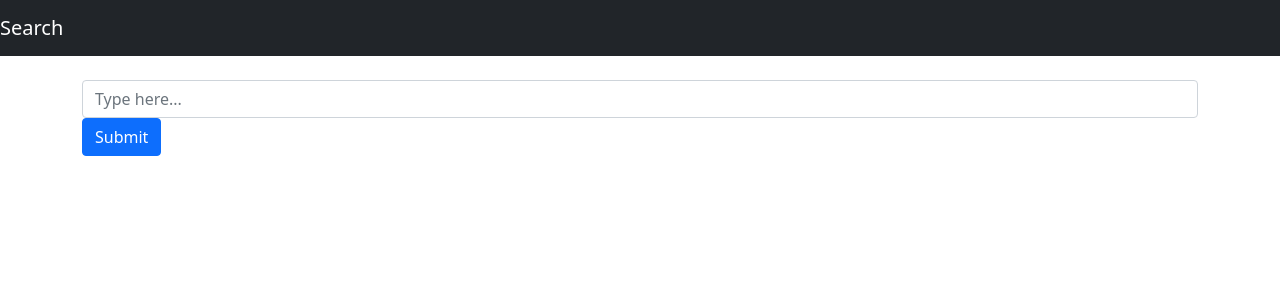
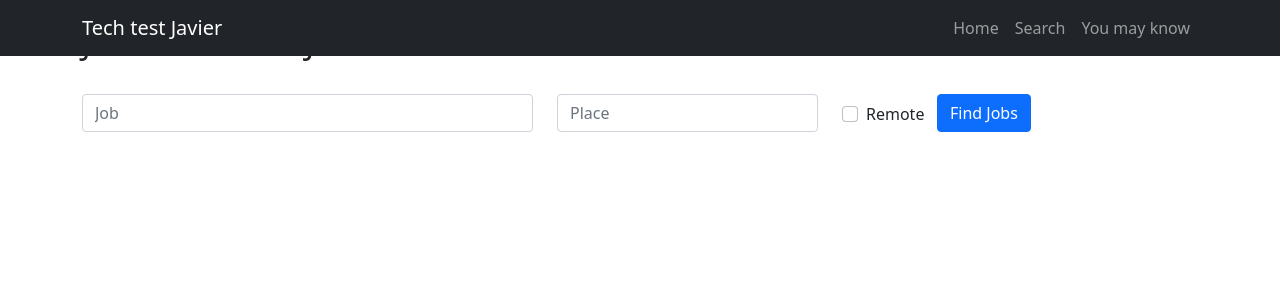
Before and after one commit to ingjavierpinilla/job-search-engine, a Django app: page / in a window 1280 px wide. Shown: the top 300 px of the page. Run offline with Django 3.2, Linux system fonts and the light colour scheme.

Commit message:
changes to html files base and index

```diff
--- a/src/tech_test/search/views.py
+++ b/src/tech_test/search/views.py
@@ -3,8 +3,8 @@ from django.http import HttpResponseRedirect
 
 # Create your views here.
 def home(request):
-    context={'asd':12}
-    return render(request, "search/index.html", context)
+
+    return render(request, "search/index.html")
 
 def search_bar(request):
     print(request)
--- a/src/tech_test/templates/base.html
+++ b/src/tech_test/templates/base.html
@@ -11,8 +11,28 @@
 
 </head>
 <body>
-    <nav class="navbar navbar-dark bg-dark">
-        <a class="navbar-brand" href="#">Search</a>
+    <nav class="navbar navbar-expand-lg navbar-dark bg-dark fixed-top">
+        <div class="container">
+          <a class="navbar-brand" href="#">Tech test Javier </a>
+          <button class="navbar-toggler" type="button" data-toggle="collapse" data-target="#navbarResponsive" aria-controls="navbarResponsive" aria-expanded="false" aria-label="Toggle navigation">
+            <span class="navbar-toggler-icon"></span>
+          </button>
+          <div class="collapse navbar-collapse" id="navbarResponsive">
+            <ul class="navbar-nav ms-auto">
+              <li class="nav-item">
+                <a class="nav-link" href="#">Home
+                </a>
+              </li>
+              <li class="nav-item">
+                <a class="nav-link" href="#">Search</a>
+              </li>
+              <li class="nav-item">
+                <a class="nav-link" href="#">You may know</a>
+              </li>
+
+            </ul>
+          </div>
+        </div>
       </nav>
     <div class= "container">
         {% block content %}{% endblock %}
--- a/src/tech_test/templates/search/index.html
+++ b/src/tech_test/templates/search/index.html
@@ -1,18 +1,39 @@
 {%extends "base.html"%}
 
 {%block content%}
-<div class = "row mt-4">
-    <div class = "col">
-        <form action = "search_bar/" method = "POST" class ="form-inline"> {% csrf_token %}
+<br>
+<h2>JOBS ARE OUR JOB.</h2>
+<form class="form-inline">
+    <div class = "row">
 
-                <input type="text" required name="content" class="form-control" placeholder="Type here...">
+        <div class="col-5">
+            <label class="sr-only"></label>
+            <input type="search" class="form-control typeahead search-box__field search-box__field-what typeahead__input" placeholder="Job" value=""   style="background-color: transparent;">
+        </div>
 
-            <div class = "col-auto">
-                <button type="submit" class="btn btn-primary">Submit</button>
+        <div class="col-3">
+            <label class="sr-only"></label>
+            <div class="input-group mb-2 mr-sm-2">
+            <input type="search" class="form-control typeahead search-box__field search-box__field-what typeahead__input" placeholder="Place" value=""   style="background-color: transparent;">
             </div>
-        </form>
+        </div>
+
+        <div class="col-1 mt-4">
+
+            <div class="form-check mt-2">
+                <input class="form-check-input" type="checkbox">
+                <label class="form-check-label">
+                    Remote
+                </label>
+            </div>
+        </div>
+        <div class="col mt-4">
+
+            <button type="submit" class="btn btn-primary mb-2">Find Jobs</button>
+        </div>
+
     </div>
-</div>
+</form>
 
 
 {%endblock content%}
```
Also changed, not shown: API.py (+4 -3 lines).
